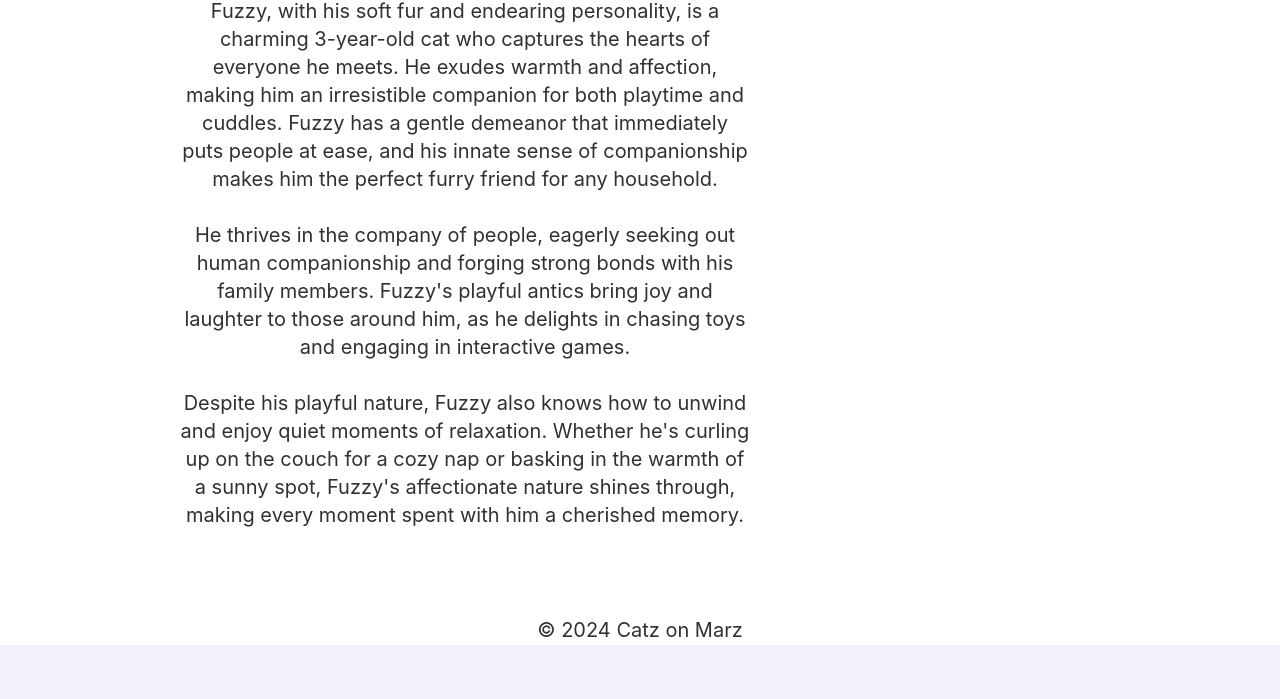
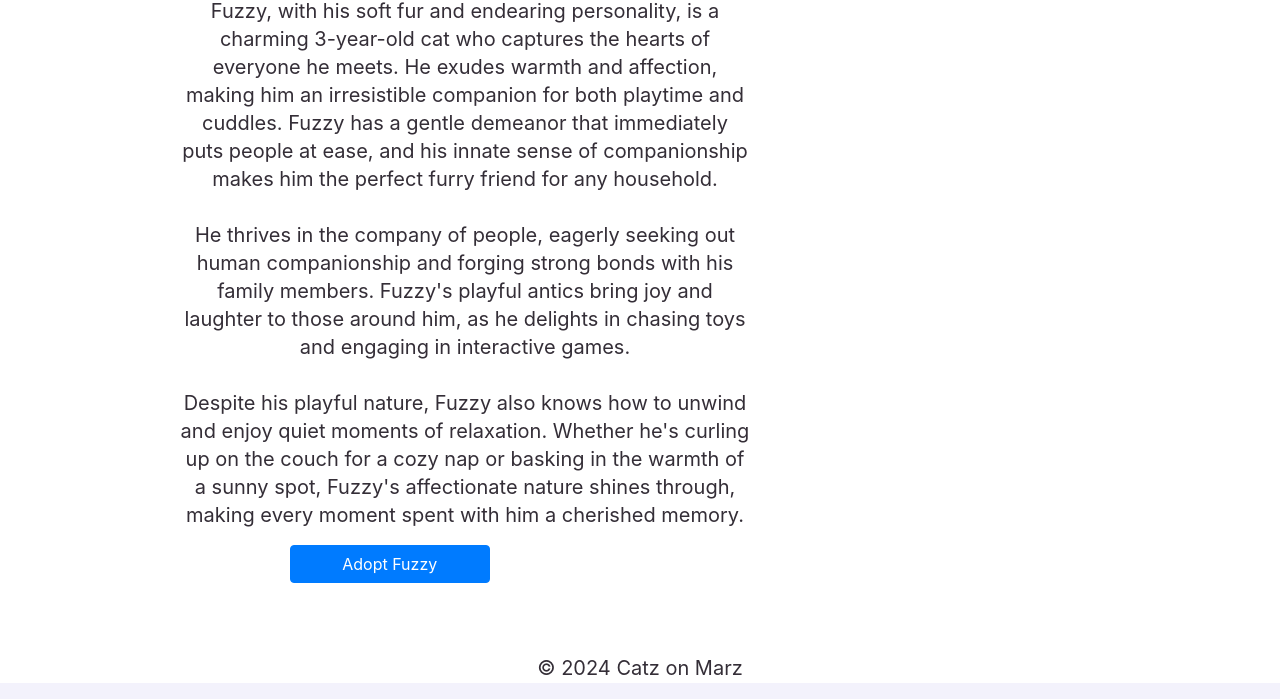
Before and after one commit to Gali1432/CatzOnMarz, a website: page BrowseCatz/fuzzy.html in a window 1280 px wide. Shown: the part 911-1610 px from the top of the page. Before the commit the page ends 1572 px from the top, so only its background shows below. Drawn offline with nearby package versions, Linux system fonts and the light colour scheme; files that its build step writes are made by us from their sources; files whose address does not match are found by name.

```diff
--- a/Backend/index.js
+++ b/Backend/index.js
@@ -55,6 +55,10 @@
     res.sendFile(getFilePath("BrowseCatz/fuzzy.html"));
 });
 
+
+
+
+
 //routes that will be used to get information from the database
 const catRouting = require('./Routes/cat.js'); // Correcting the path
 app.use('/catsonmarz/cat', catRouting);
--- a/BrowseCatz/fuzzy.html
+++ b/BrowseCatz/fuzzy.html
@@ -87,6 +87,13 @@
                     </div>
                 </div>
             </div>
+
+
+        </section>
+        <aside class="cat-aside">
+            <a class="btn btn-primary" href="../BrowseCatz/adoption-page.html">Adopt Fuzzy</a>
+
+
         </div>
         <aside class="cat-aside">
             <a class="nav-link" href="../BrowseCatz/indexBrowse.html">Back to the Kitties</a>
```
Also changed, not shown: readme.txt.
